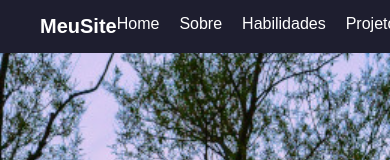
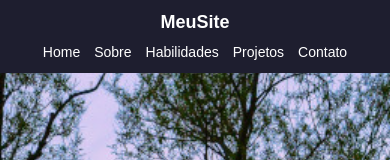
Before and after one commit to marcositz/modelosite, a plain HTML site: page index.html in a window 390 px wide. Shown: the top 160 px of the page. Drawn offline with Linux system fonts and the light colour scheme.

Commit message:
Add files via upload

```diff
--- a/css/style.css
+++ b/css/style.css
@@ -387,3 +387,32 @@ footer {
     width: 0;
     transition: 1s;
 }
+
+/* MENU RESPONSIVO PARA CELULAR */
+@media (max-width: 768px) {
+    nav {
+        flex-direction: column;
+        align-items: center;
+        gap: 10px;
+        padding: 12px 16px;
+    }
+
+    .logo {
+        font-size: 18px;
+    }
+
+    nav ul {
+        width: 100%;
+        justify-content: center;
+        flex-wrap: wrap;
+        gap: 10px 14px;
+    }
+
+    nav a {
+        font-size: 14px;
+    }
+
+    section {
+        padding-top: 130px;
+    }
+}
```
